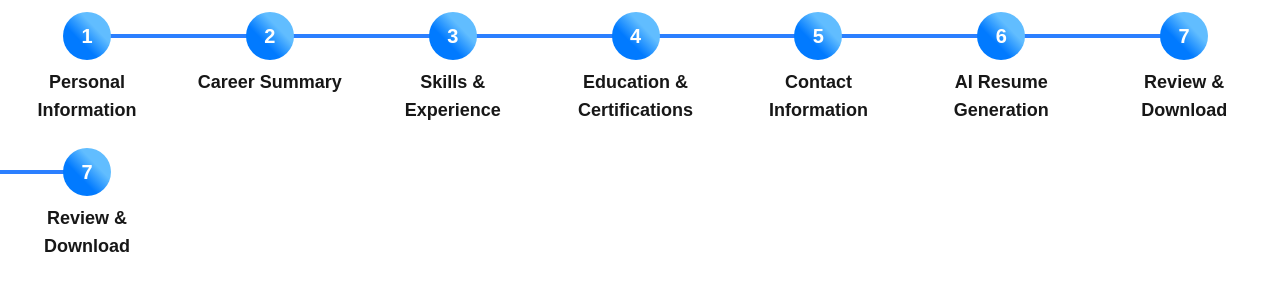
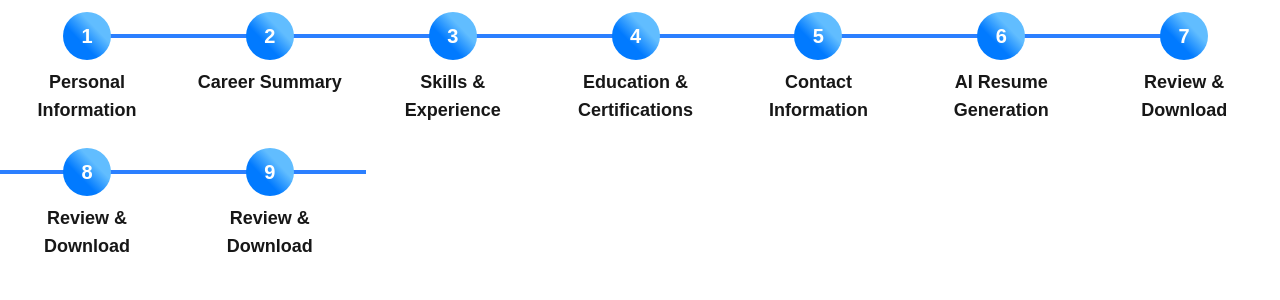
Before and after one commit to Tahsin0909/AI-Cv-Builder0909, a Next.js app: page /create in a window 1280 px wide. Shown: the top 300 px of the page. Built offline with nearby package versions, Linux system fonts and the light colour scheme.

Commit message:
update d

```diff
--- a/src/components/steps/AllSteps.tsx
+++ b/src/components/steps/AllSteps.tsx
@@ -34,7 +34,11 @@ const stepsData: step[] = [
         label: "Review & Download"
     },
     {
-        step: 7,
+        step: 8,
+        label: "Review & Download"
+    },
+    {
+        step: 9,
         label: "Review & Download"
     }
 ]
```
